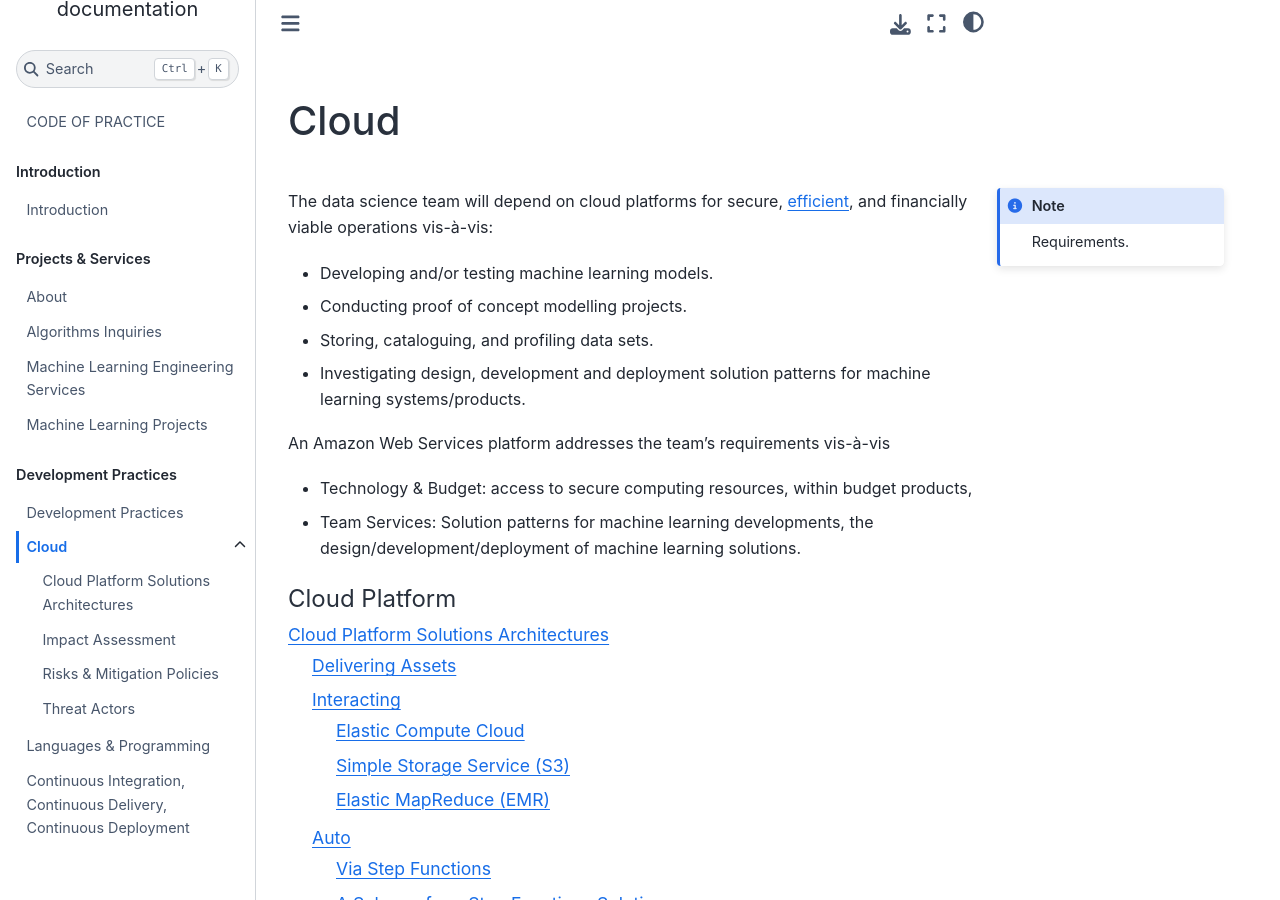
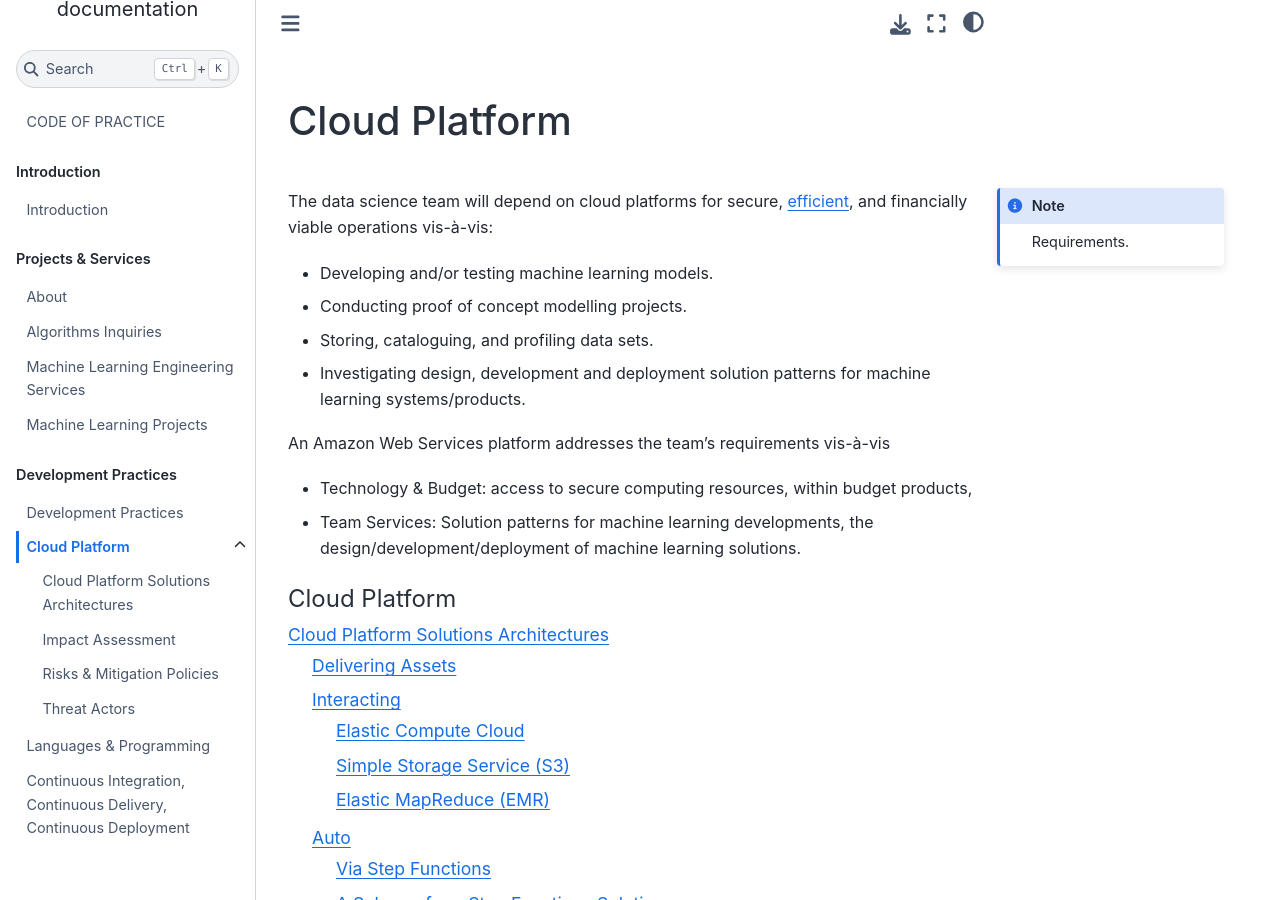
Before and after one commit to thereferences/practice, a Sphinx documentation site: the page built from docs/source/development/cloud.md, in a window 1280 px wide and 900 px high. Built offline with Sphinx 7.4.7 and the Sphinx Book theme 1.1.4, drawn with Linux system fonts in a browser that asks for light colours.

Commit message:
Update docs/source/development/cloud.md

```diff
--- a/docs/source/development/cloud.md
+++ b/docs/source/development/cloud.md
@@ -1,6 +1,6 @@
 <br>
 
-# Cloud
+# Cloud Platform
 
 <br>
 
```
